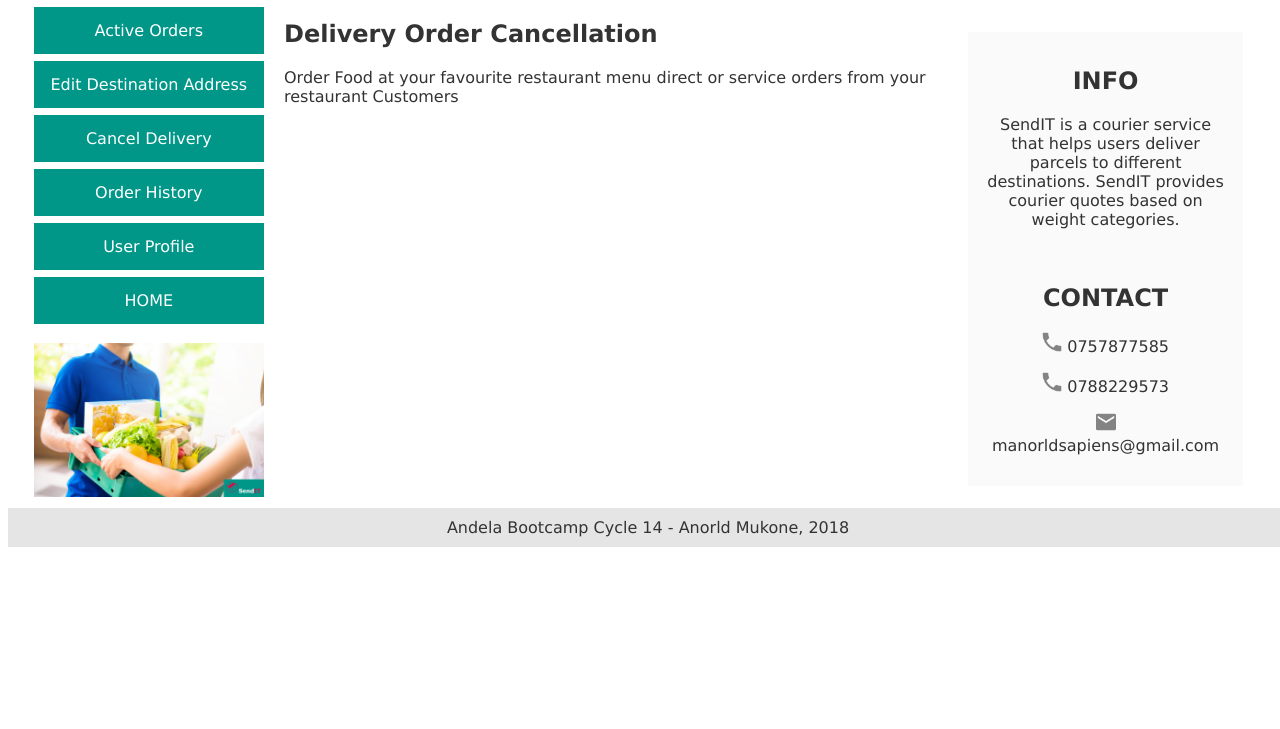
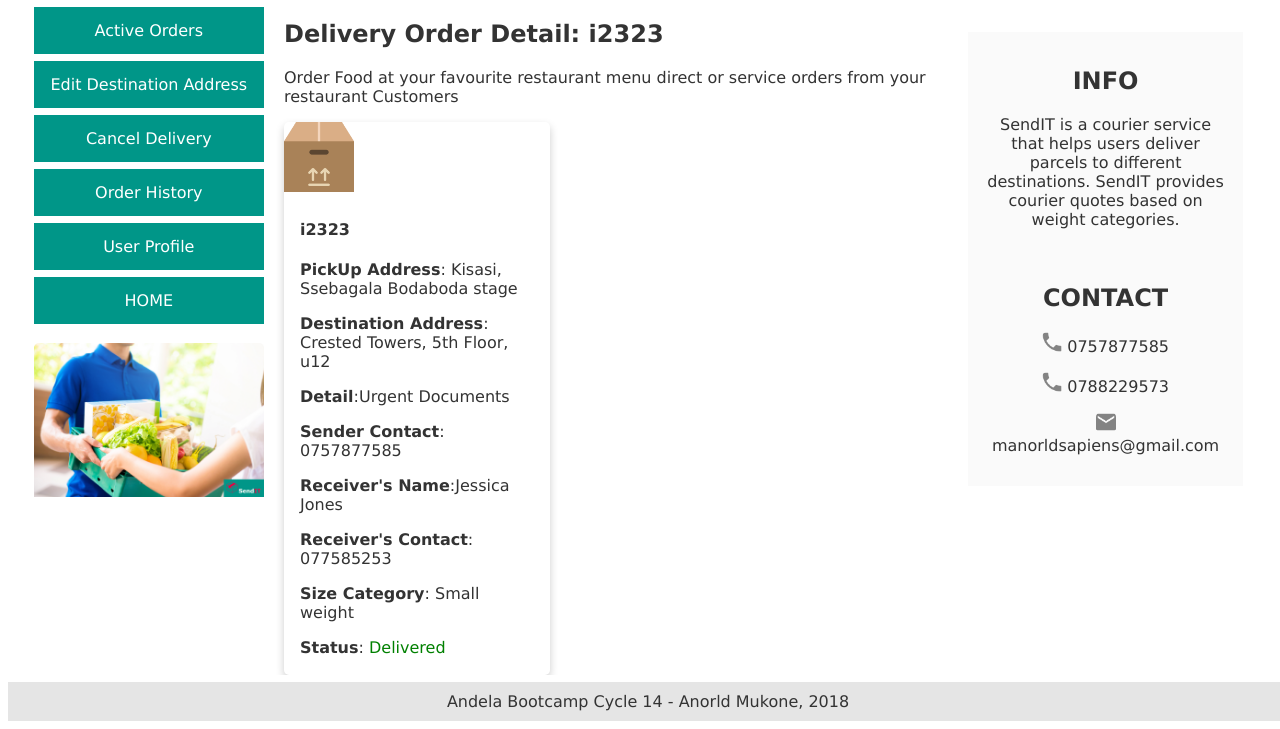
Before and after one commit to Manorlds-Eaglespark/xyz, a plain HTML site: page UI/order_detail.html in a window 1280 px wide. Shown: the part 115-844 px from the top of the page. Before the commit the page ends 800 px from the top, so only its background shows below. Drawn offline with Linux system fonts and the light colour scheme; a script that the page names is missing.

Commit message:
Added Order Details Page, added links to this page from other pages

```diff
--- a/UI/css/style.css
+++ b/UI/css/style.css
@@ -31,6 +31,10 @@ body{
 #theme_about{
     color: #009688;
     font-size: 1.8rem;
+}
+
+#delivered{
+    color:green;
 }
 
 .father{
@@ -382,3 +386,30 @@ input[type=submit]:hover {
     background-color: #f2f2f2;
     padding: 20px;
 }
+
+.card {
+    box-shadow: 0 4px 8px 0 rgba(0,0,0,0.2);
+    transition: 0.3s;
+    width: 40%;
+    border-radius: 5px;
+}
+
+.card:hover {
+    box-shadow: 0 8px 16px 0 rgba(0,0,0,0.2);
+}
+
+img {
+    border-radius: 5px 5px 0 0;
+}
+
+.container {
+    padding: 2px 16px;
+}
+
+
+
+
+#smaller_box{
+    height:70px;
+    width: auto;
+}
--- a/UI/cancel_order.html
+++ b/UI/order_detail.html
@@ -51,10 +51,23 @@
         </div>
 
         <div class="main">
-            <h2>Delivery Order Cancellation</h2>
+            <h2>Delivery Order Detail: i2323</h2>
             <p>Order Food at your favourite restaurant menu direct or service orders from your restaurant Customers</p>
             <div style="width:100%">
-
+                <div class="card">
+                    <img id="smaller_box" src="images/box.png" alt="Avatar">
+                    <div class="container">
+                        <h4><b>i2323</b></h4>
+                        <p><b>PickUp Address</b>: Kisasi, Ssebagala Bodaboda stage</p>
+                        <p><b>Destination Address</b>: Crested Towers, 5th Floor, u12</p>
+                        <p><b>Detail</b>:Urgent Documents</p>
+                        <p><b>Sender Contact</b>: 0757877585</p>
+                        <p><b>Receiver's Name</b>:Jessica Jones</p>
+                        <p><b>Receiver's Contact</b>: 077585253</p>
+                        <p><b>Size Category</b>: Small weight</p>
+                        <p><b>Status</b>: <span id="delivered">Delivered</span></p>
+                    </div>
+                </div>
             </div>
 
         </div>
```
Also changed, not shown: UI/active_orders.html (+3 -3 lines), UI/home.html (+2 -2 lines), UI/index.html (+3 -0 lines), UI/order_history.html (+7 -7 lines), UI/images/box.png (added).
